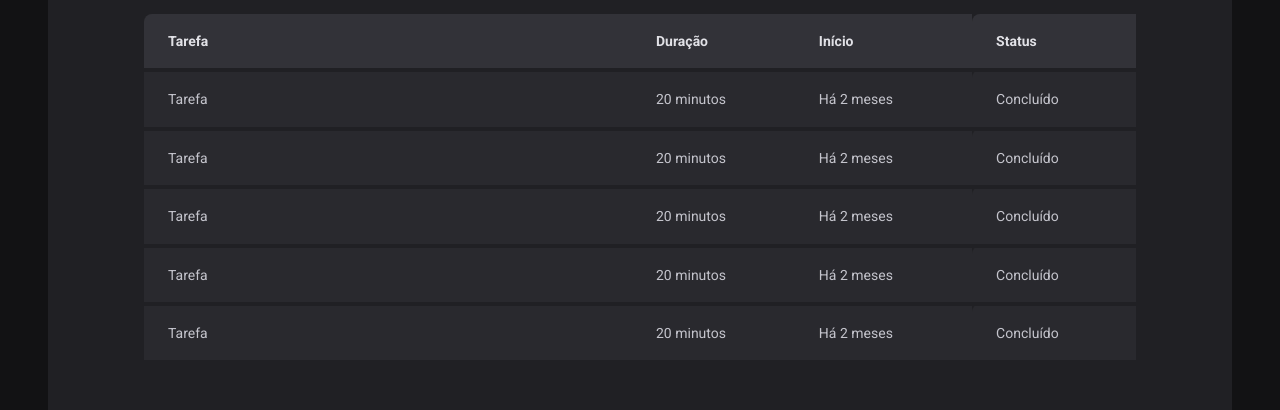
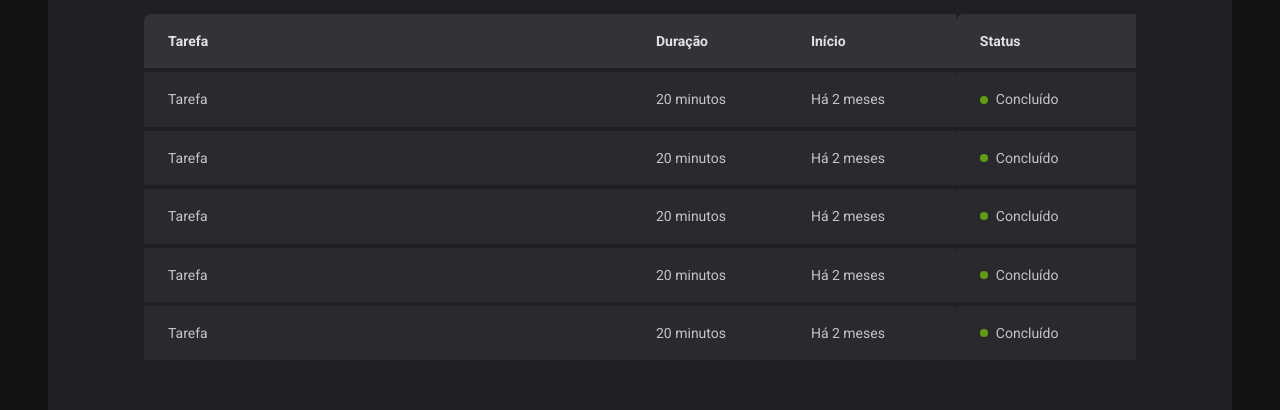
Before and after one commit to patriciaszbr/manager-task-flow, a React (Vite) app: page /history in a window 1280 px wide. Shown: the part 270-680 px from the top of the page. Built offline with nearby package versions, Linux system fonts and the light colour scheme.

Commit message:
Component StatusColor

```diff
--- a/src/pages/History/index.tsx
+++ b/src/pages/History/index.tsx
@@ -1,4 +1,4 @@
-import { HistoryContainer, HistoryList } from "./styles";
+import { HistoryContainer, HistoryList, Status } from "./styles";
 
 export function History() {
   return (
@@ -19,31 +19,41 @@
               <td>Tarefa</td>
               <td>20 minutos</td>
               <td>Há 2 meses</td>
-              <td>Concluído</td>
+              <td>
+                <Status statusColor="green">Concluído</Status>
+              </td>
             </tr>
             <tr>
               <td>Tarefa</td>
               <td>20 minutos</td>
               <td>Há 2 meses</td>
-              <td>Concluído</td>
+              <td>
+                <Status statusColor="green">Concluído</Status>
+              </td>
             </tr>
             <tr>
               <td>Tarefa</td>
               <td>20 minutos</td>
               <td>Há 2 meses</td>
-              <td>Concluído</td>
+              <td>
+                <Status statusColor="green">Concluído</Status>
+              </td>
             </tr>
             <tr>
               <td>Tarefa</td>
               <td>20 minutos</td>
               <td>Há 2 meses</td>
-              <td>Concluído</td>
+              <td>
+                <Status statusColor="green">Concluído</Status>
+              </td>
             </tr>
             <tr>
               <td>Tarefa</td>
               <td>20 minutos</td>
               <td>Há 2 meses</td>
-              <td>Concluído</td>
+              <td>
+                <Status statusColor="green">Concluído</Status>
+              </td>
             </tr>
           </tbody>
         </table>
--- a/src/pages/History/styles.ts
+++ b/src/pages/History/styles.ts
@@ -61,3 +61,26 @@
     }
   }
 `;
+
+const STATUS_COLORS = {
+  yellow: "yellow-500",
+  green: "green-500",
+  red: "red-500",
+} as const;
+interface StatusProps {
+  statusColor: keyof typeof STATUS_COLORS;
+}
+
+export const Status = styled.span<StatusProps>`
+  display: flex;
+  align-items: center;
+  gap: 0.5rem;
+
+  &::before {
+    content: "";
+    width: 0.5rem;
+    height: 0.5rem;
+    border-radius: 9999px;
+    background: ${(props) => props.theme[STATUS_COLORS[props.statusColor]]};
+  }
+`;
```
